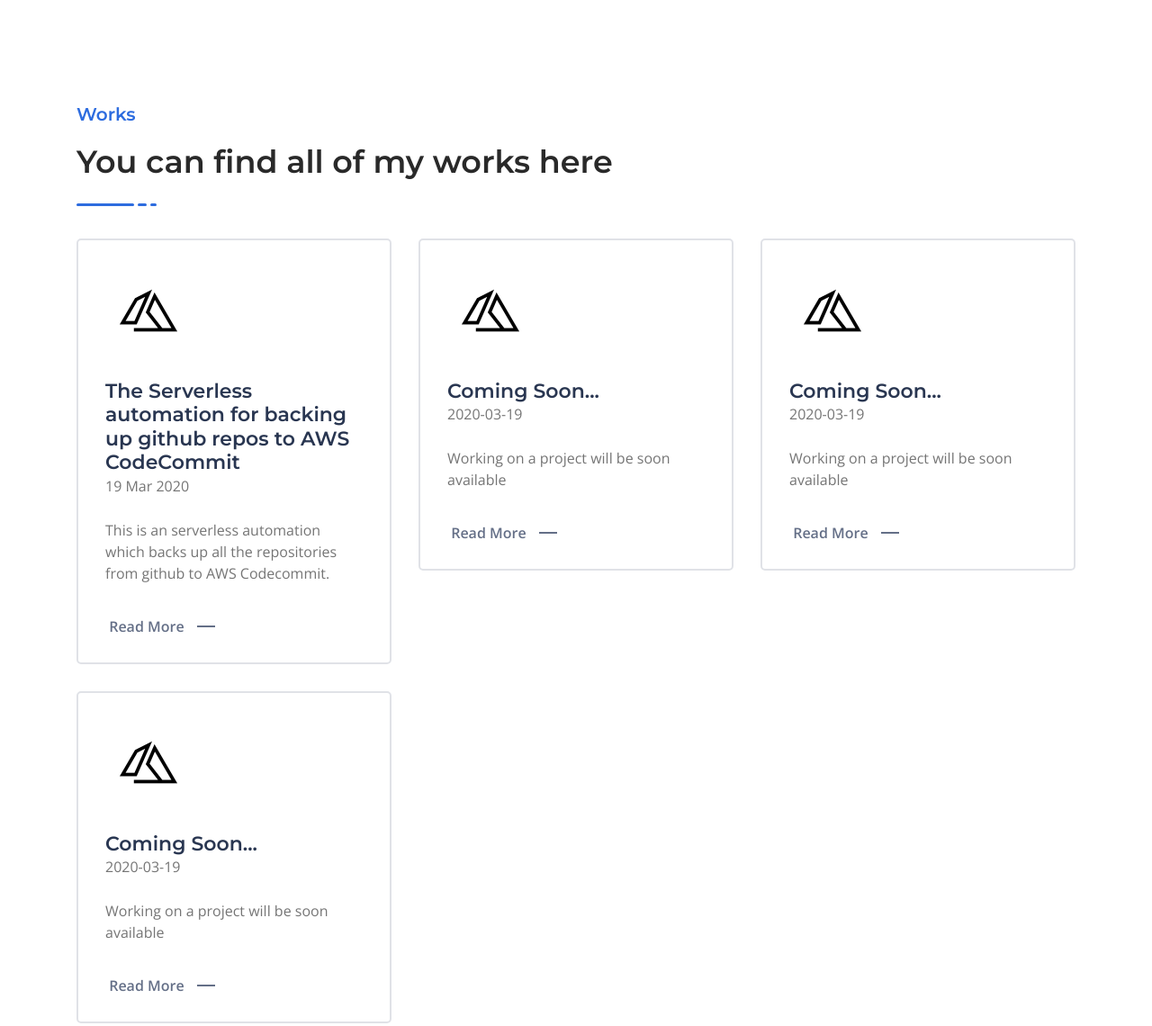
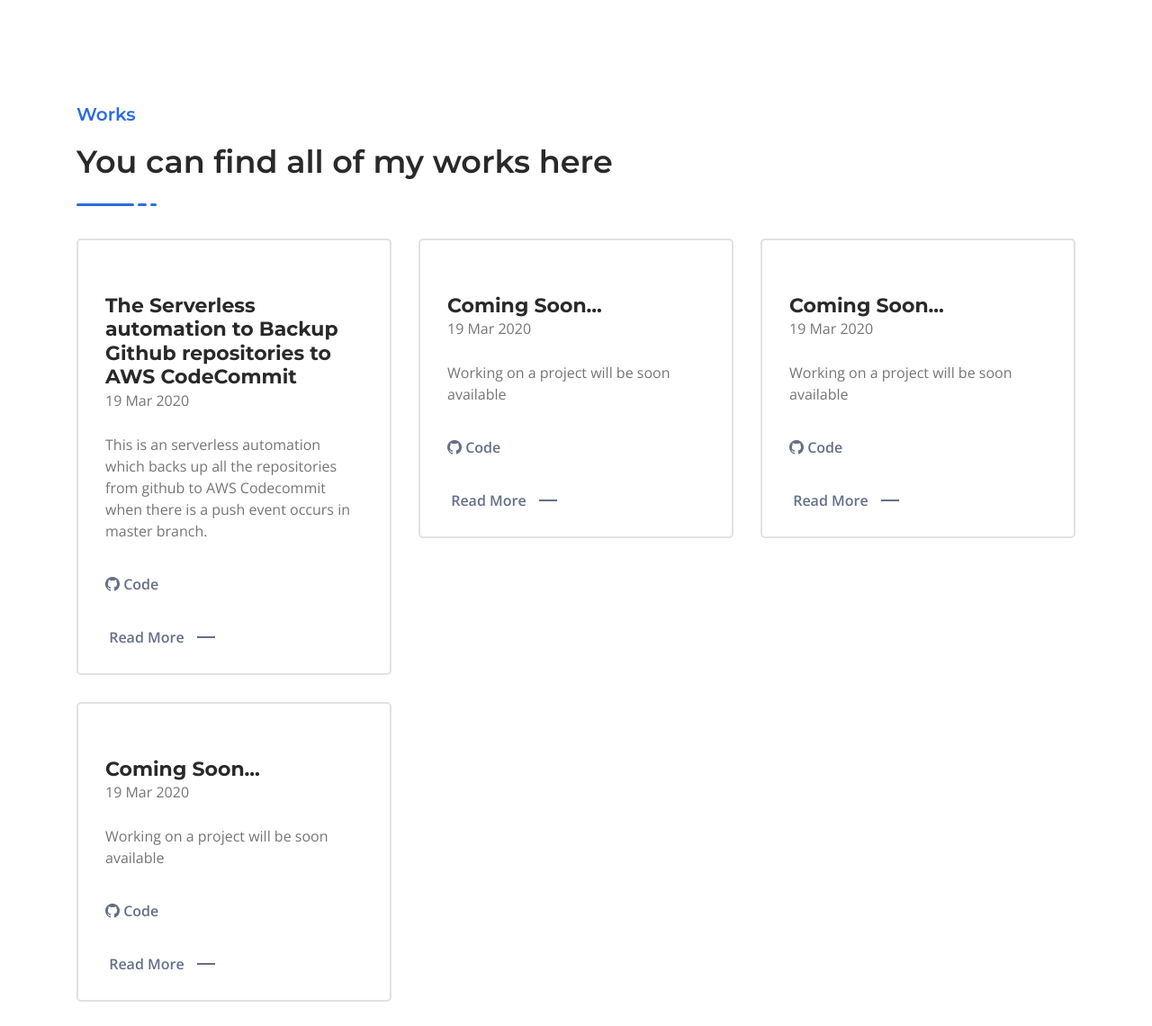
Before and after one commit to PramodhAyyappan/pramodhayyappan.github.io, a plain HTML site: page pages/works/index.html in a window 1280 px wide. Shown: the top 1140 px of the page at 90% size. Drawn offline with nearby package versions, Linux system fonts and the light colour scheme.

Commit message:
updated works page with latest project

```diff
--- a/pages/works/index.html
+++ b/pages/works/index.html
@@ -41,65 +41,68 @@
         <div class="row">
             <div class="col-lg-4 col-md-6">
                 <div class="single-works mt-30 wow fadeInUpBig" data-wow-duration="2s" data-wow-delay="0.2s">
-                <div class="works-icon d-flex align-items-center justify-content-center">
-                    <img src="/assets/images/azure.png" alt="service">
-                </div>
                     <div class="works-content">
-                    <h4 class="works-title"><a href="https://github.com/PramodhAyyappan/serverless-repo-git-backup.git">The Serverless automation for backing up github repos to AWS CodeCommit</a></h4>
+                        <h4 class="works-title">The Serverless automation to Backup Github repositories to AWS CodeCommit</h4>
                         <div class="row">
                           <div class="col"><time datetime="2020-03-19T03:00:49.422Z" itemprop="datePublished">19 Mar 2020</time></div>
                         </div>
-                    <p class="text">This is an serverless automation which backs up all the repositories from github to AWS Codecommit.</p>
-                    <a class="more" href="https://github.com/PramodhAyyappan/serverless-repo-git-backup.git"><span class="line-1"></span> Read More <span class="line-2"></span></a>
+                        <p class="text">This is an serverless automation which backs up all the repositories from github to AWS Codecommit when there is a push event occurs in master branch.</p>
+                        <div class="row">
+                            <div class="col"><a class="more" href="https://github.com/pramodh-ayyappan/serverless-repo-git-backup.git" target="_blank"><i class="lni lni-github-original"></i> Code</a></div>
+                            <!-- <div class="col"><a class="more" href="#"> <i class="lni lni-medium"></i> Article</a></div> -->
                         </div>
-            </div>
-          </div>
-          <div class="col-lg-4 col-md-6">
-              <div class="single-works mt-30 wow fadeInUpBig" data-wow-duration="2s" data-wow-delay="0.2s">
-                  <div class="works-icon d-flex align-items-center justify-content-center">
-                      <img src="/assets/images/azure.png" alt="service">
-                  </div>
-                  <div class="works-content">
-                      <h4 class="works-title"><a href="#">Coming Soon...</a></h4>
-                      <div class="row">
-                        <div class="col"><time datetime="2020-03-19T03:00:49.422Z" itemprop="datePublished">2020-03-19</time></div>
-                      </div>
-                      <p class="text">Working on a project will be soon available</p>
                         <a class="more" href="#"><span class="line-1"></span> Read More <span class="line-2"></span></a>
                     </div>
                 </div>
             </div>
             <div class="col-lg-4 col-md-6">
                 <div class="single-works mt-30 wow fadeInUpBig" data-wow-duration="2s" data-wow-delay="0.2s">
-                  <div class="works-icon d-flex align-items-center justify-content-center">
-                      <img src="/assets/images/azure.png" alt="service">
-                  </div>
                     <div class="works-content">
-                      <h4 class="works-title"><a href="#">Coming Soon...</a></h4>
+                        <h4 class="works-title">Coming Soon...</h4>
                         <div class="row">
-                        <div class="col"><time datetime="2020-03-19T03:00:49.422Z" itemprop="datePublished">2020-03-19</time></div>
+                          <div class="col"><time datetime="2020-03-19T03:00:49.422Z" itemprop="datePublished">19 Mar 2020</time></div>
                         </div>
                         <p class="text">Working on a project will be soon available</p>
+                        <div class="row">
+                            <div class="col"><a class="more" href="#"><i class="lni lni-github-original"></i> Code</a></div>
+                            <!-- <div class="col"><a class="more" href="#"> <i class="lni lni-medium"></i> Article</a></div> -->
+                        </div>
                         <a class="more" href="#"><span class="line-1"></span> Read More <span class="line-2"></span></a>
                     </div>
                 </div>
             </div>
             <div class="col-lg-4 col-md-6">
                 <div class="single-works mt-30 wow fadeInUpBig" data-wow-duration="2s" data-wow-delay="0.2s">
-                  <div class="works-icon d-flex align-items-center justify-content-center">
-                      <img src="/assets/images/azure.png" alt="service">
-                  </div>
                     <div class="works-content">
-                      <h4 class="works-title"><a href="#">Coming Soon...</a></h4>
+                        <h4 class="works-title">Coming Soon...</h4>
                         <div class="row">
-                        <div class="col"><time datetime="2020-03-19T03:00:49.422Z" itemprop="datePublished">2020-03-19</time></div>
+                          <div class="col"><time datetime="2020-03-19T03:00:49.422Z" itemprop="datePublished">19 Mar 2020</time></div>
                         </div>
                         <p class="text">Working on a project will be soon available</p>
+                        <div class="row">
+                            <div class="col"><a class="more" href="#"><i class="lni lni-github-original"></i> Code</a></div>
+                            <!-- <div class="col"><a class="more" href="#"> <i class="lni lni-medium"></i> Article</a></div> -->
+                        </div>
                         <a class="more" href="#"><span class="line-1"></span> Read More <span class="line-2"></span></a>
                     </div>
                 </div>
             </div>
-
+            <div class="col-lg-4 col-md-6">
+                <div class="single-works mt-30 wow fadeInUpBig" data-wow-duration="2s" data-wow-delay="0.2s">
+                    <div class="works-content">
+                        <h4 class="works-title">Coming Soon...</h4>
+                        <div class="row">
+                          <div class="col"><time datetime="2020-03-19T03:00:49.422Z" itemprop="datePublished">19 Mar 2020</time></div>
+                        </div>
+                        <p class="text">Working on a project will be soon available</p>
+                        <div class="row">
+                            <div class="col"><a class="more" href="#"><i class="lni lni-github-original"></i> Code</a></div>
+                            <!-- <div class="col"><a class="more" href="#"> <i class="lni lni-medium"></i> Article</a></div> -->
+                        </div>
+                        <a class="more" href="#"><span class="line-1"></span> Read More <span class="line-2"></span></a>
+                    </div>
+                </div>
+            </div>
         </div>
     </div>
   </section>
```
Lines whose indentation alone changed are shown as unchanged.
